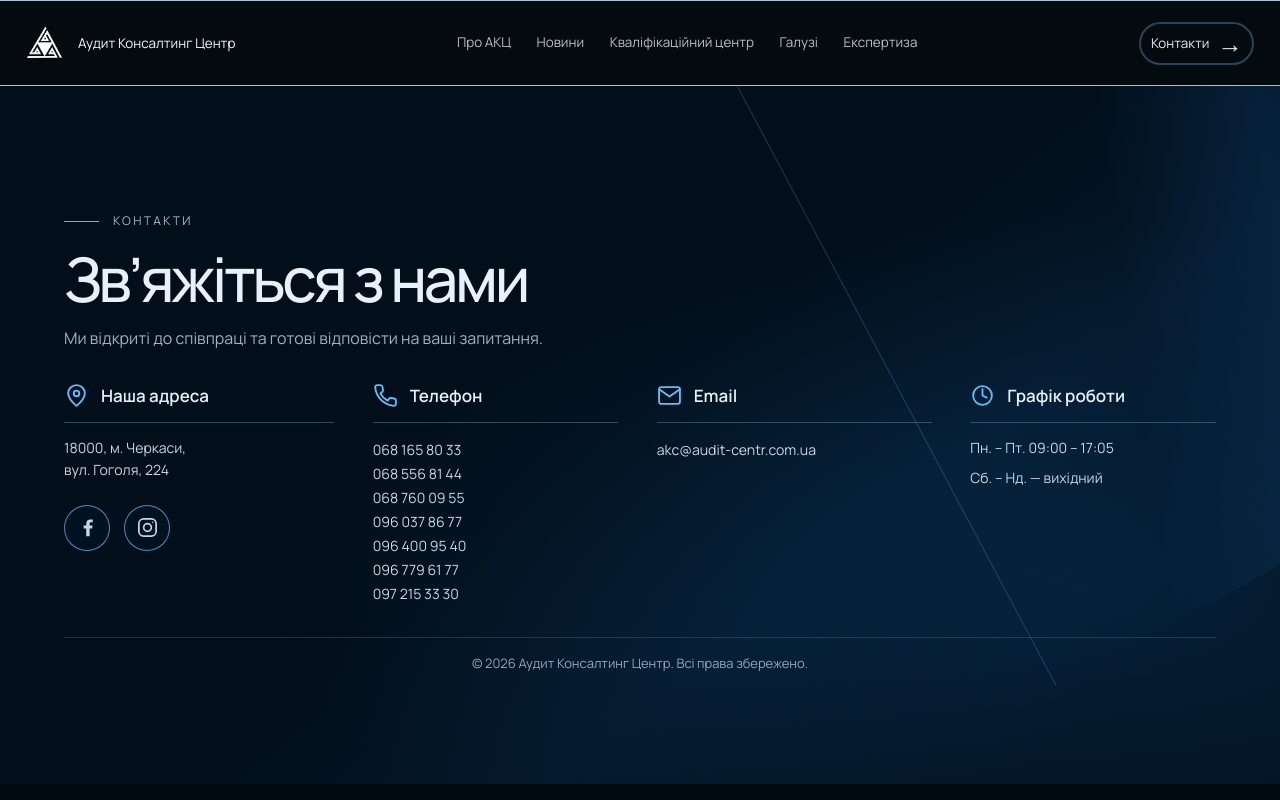
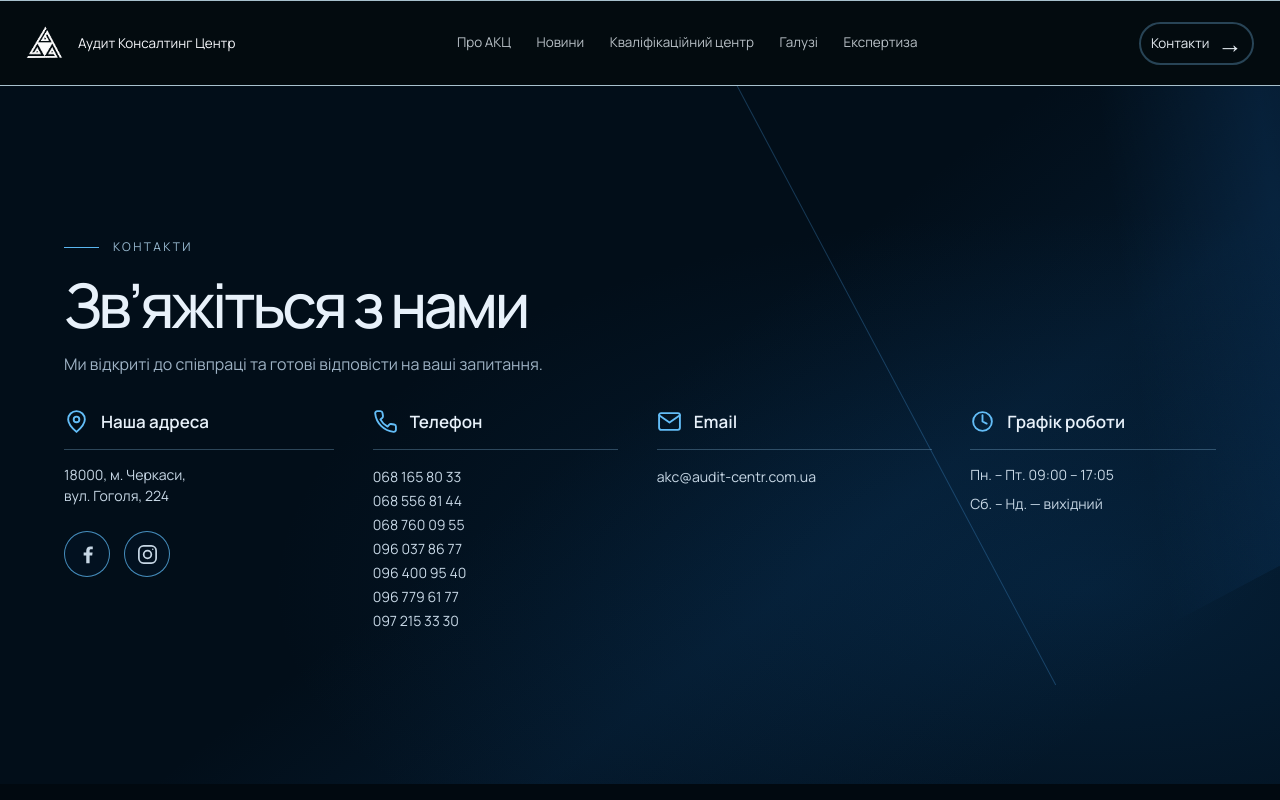
Before and after one commit to dnagorna3817-spec/website_akc_main, a Next.js app: page /contacts in a window 1280 px wide. Shown: the top 800 px of the page. Built offline with nearby package versions, Linux system fonts and the light colour scheme.

Commit message:
Remove duplicated copyright from contacts page

```diff
--- a/app/contacts/page.tsx
+++ b/app/contacts/page.tsx
@@ -72,7 +72,6 @@ export default function ContactsPage() {
             <p>Сб. – Нд. — вихідний</p>
           </div>
         </div>
-        <footer className="akc-contact-section__footer">© 2026 Аудит Консалтинг Центр. Всі права збережено.</footer>
       </section>
     </div>
   );
```
